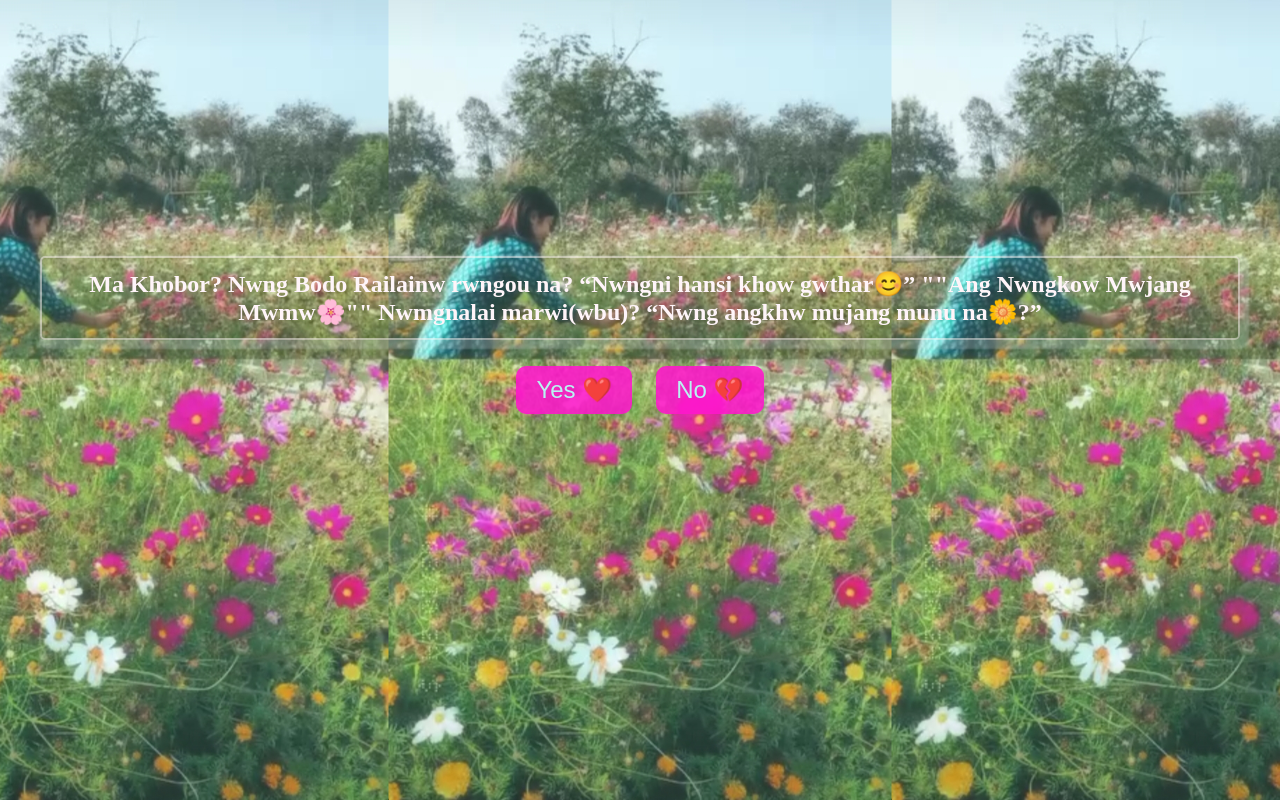
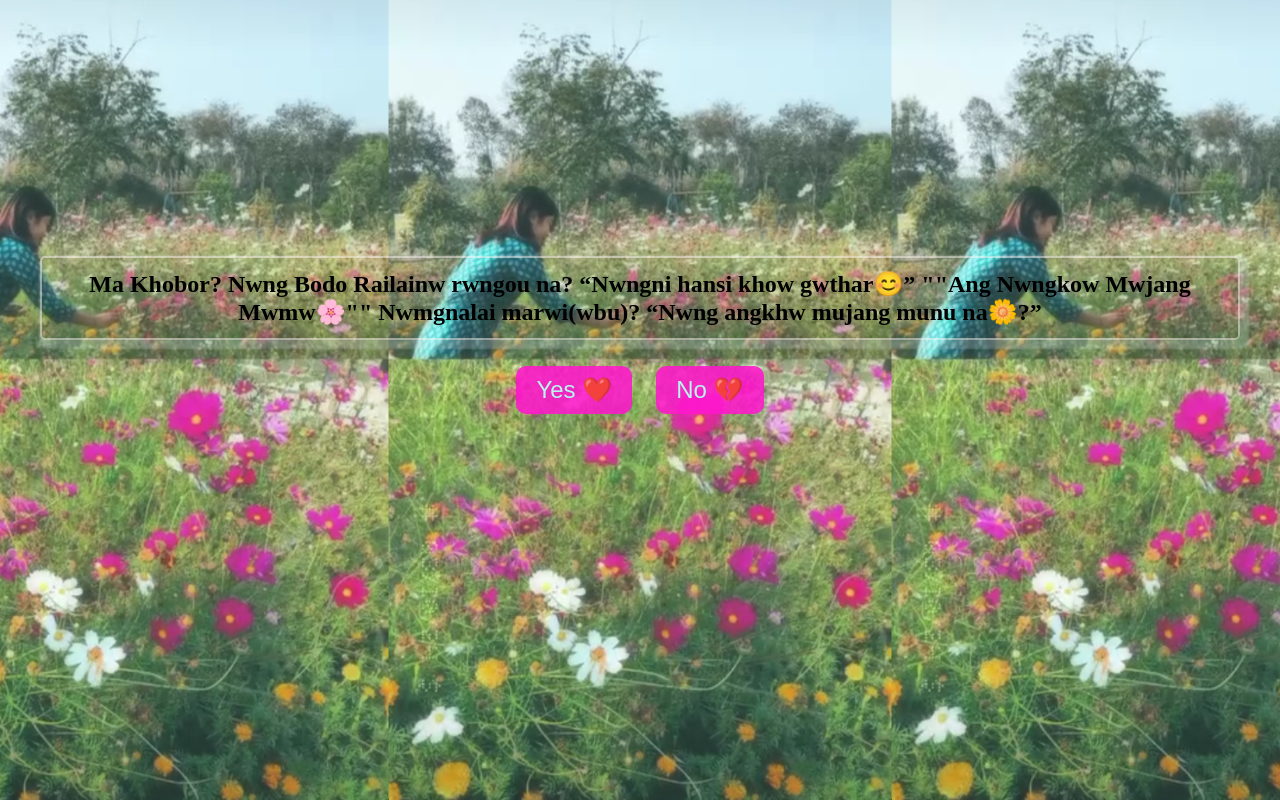
Before and after one commit to GautamKr2/Dhendup_to_Ashmi, a website: page index.html in a window 1280 px wide. Drawn offline with Linux system fonts and the light colour scheme.

Commit message:
Completed

```diff
--- a/style.css
+++ b/style.css
@@ -31,7 +31,7 @@ body {
 
 .container h1 {
   font-size: 24px;
-  color: #fff5f9;
+  color: black;
   border: 2px solid #fff7f77d;
   border-radius: 5px;
   padding: 12px;
```
